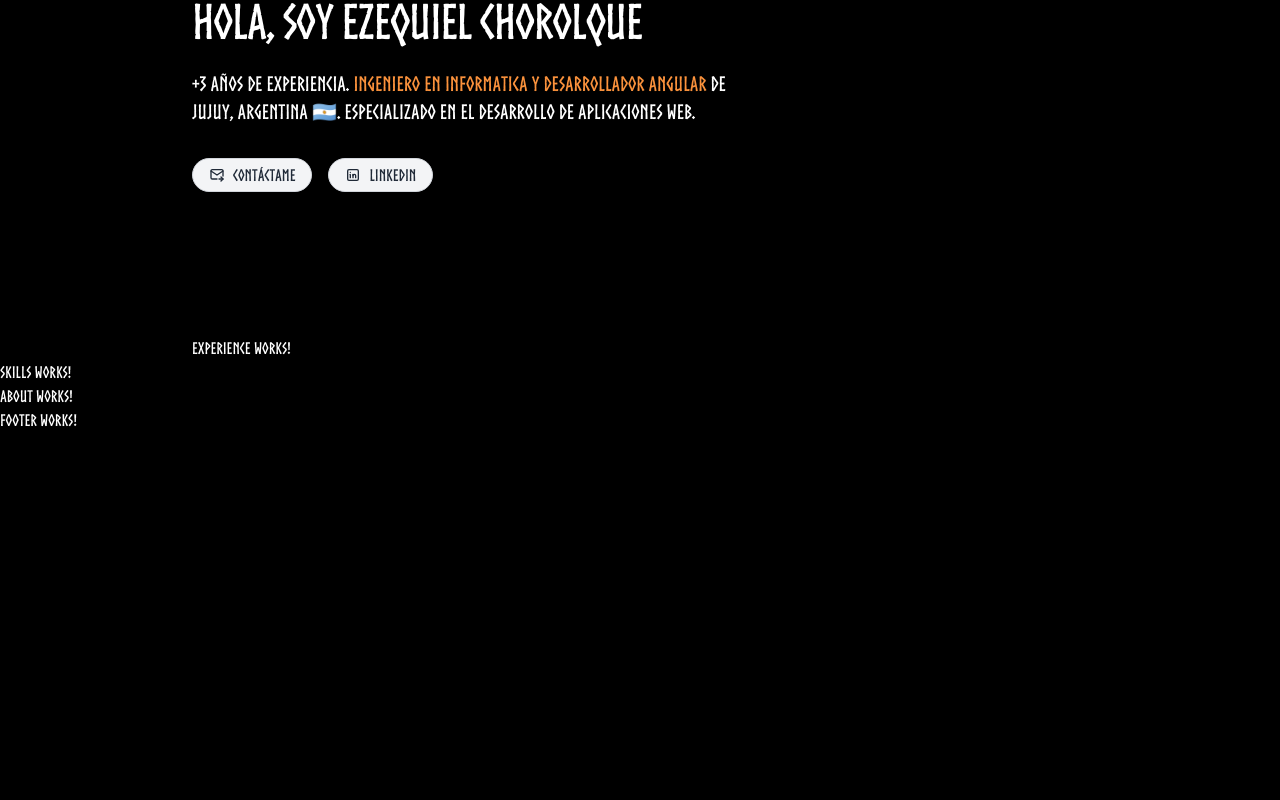
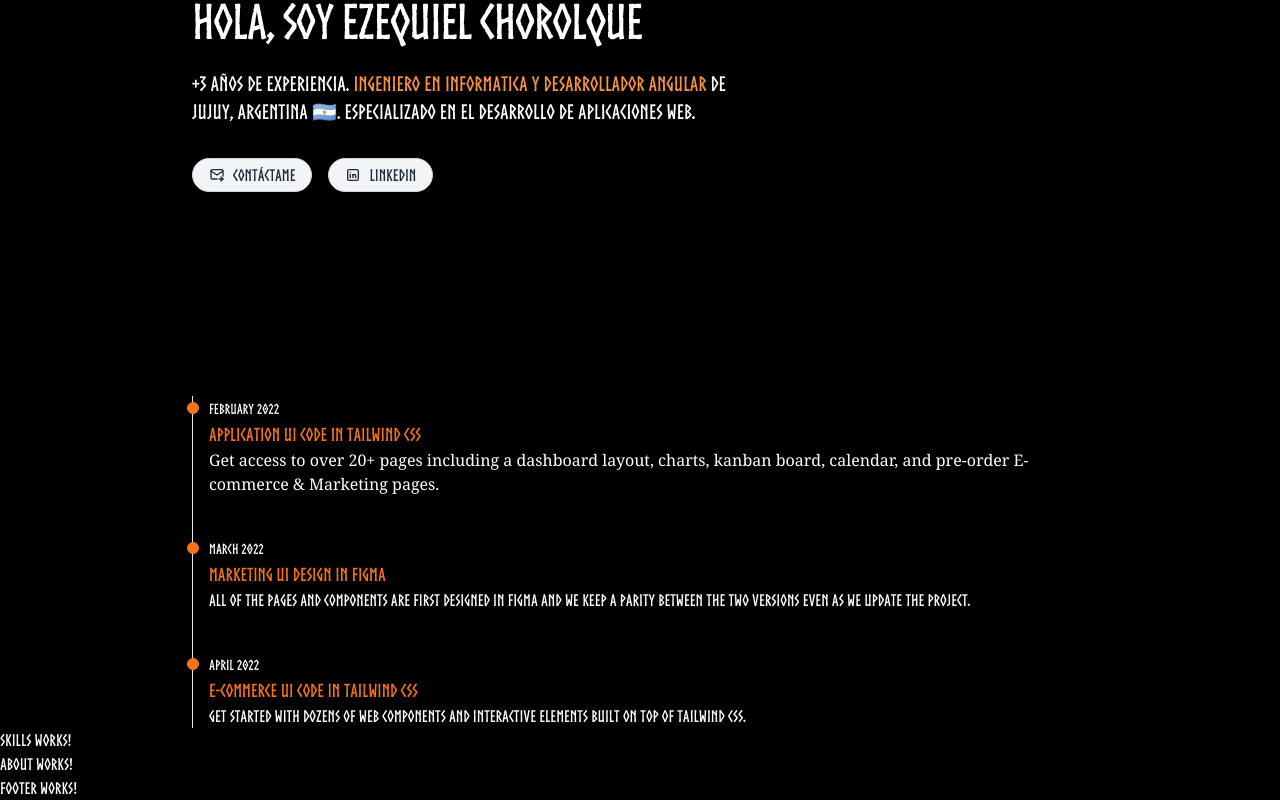
Before and after one commit to DevEzequiel14/porfolio, an Angular app: page / in a window 1280 px wide. Shown: the part 302-1102 px from the top of the page. Before the commit the page ends 800 px from the top, so only its background shows below. Built offline with nearby package versions, Linux system fonts and the light colour scheme.

Commit message:
add experience

```diff
--- a/src/app/pages/experience/experience.component.html
+++ b/src/app/pages/experience/experience.component.html
@@ -1 +1,40 @@
-<p>experience works!</p>
+<h2 class="flex items-center mb-6 text-3xl font-semibold gap-x-3 text-black/80 dark:text-white undefined">
+  <svg class="size-8" width="24" height="24" viewBox="0 0 24 24" stroke-width="2" stroke="currentColor" fill="none"
+    stroke-linecap="round" stroke-linejoin="round">
+    <path stroke="none" d="M0 0h24v24H0z" fill="none"></path>
+    <path d="M3 7m0 2a2 2 0 0 1 2 -2h14a2 2 0 0 1 2 2v9a2 2 0 0 1 -2 2h-14a2 2 0 0 1 -2 -2z"></path>
+    <path d="M8 7v-2a2 2 0 0 1 2 -2h4a2 2 0 0 1 2 2v2"></path>
+    <path d="M12 12l0 .01"></path>
+    <path d="M3 13a20 20 0 0 0 18 0"></path>
+  </svg>
+  Experiencia laboral
+</h2>
+<ol class="relative border-s border-gray-200 dark:border-gray-700">
+  <li class="mb-10 ms-4">
+    <div
+      class="absolute w-3 h-3 rounded-full mt-1.5 -start-1.5 border border-orange-500 bg-orange-500">
+    </div>
+    <time class="mb-1 text-sm font-normal leading-none">February 2022</time>
+    <h3 class="text-lg font-semibold text-orange-500">Application UI code in Tailwind CSS</h3>
+    <p class="mb-4 text-base font-normal text-white font-serif">Get access to over 20+ pages including a
+      dashboard layout, charts, kanban board, calendar, and pre-order E-commerce & Marketing pages.</p>
+  </li>
+  <li class="mb-10 ms-4">
+    <div
+      class="absolute w-3 h-3 rounded-full mt-1.5 -start-1.5 border border-orange-500 bg-orange-500">
+    </div>
+    <time class="mb-1 text-sm font-normal leading-none">March 2022</time>
+    <h3 class="text-lg font-semibold text-orange-500">Marketing UI design in Figma</h3>
+    <p class="text-base font-normal text-white">All of the pages and components are first designed
+      in Figma and we keep a parity between the two versions even as we update the project.</p>
+  </li>
+  <li class="ms-4">
+    <div
+      class="absolute w-3 h-3 rounded-full mt-1.5 -start-1.5 border border-orange-500 bg-orange-500">
+    </div>
+    <time class="mb-1 text-sm font-normal leading-none ">April 2022</time>
+    <h3 class="text-lg font-semibold text-orange-500">E-Commerce UI code in Tailwind CSS</h3>
+    <p class="text-base font-normal">Get started with dozens of web components and
+      interactive elements built on top of Tailwind CSS.</p>
+  </li>
+</ol>
```
